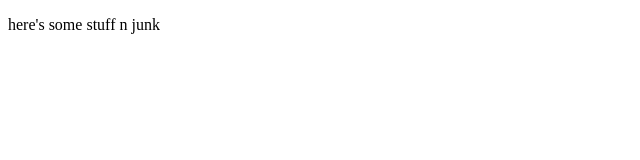
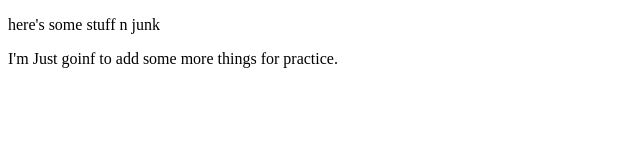
Before and after one commit to PeteLow-13/PeteLow-13.github.io, a plain HTML site: page index.html in a window 1280 px wide. Shown: the whole page, without its empty margins (0-640 px from the left). Drawn offline with Linux system fonts and the light colour scheme.

Commit message:
one change

```diff
--- a/index.html
+++ b/index.html
@@ -7,6 +7,7 @@
 </head>
 <body>
     <p>here's some stuff n junk</p>
+    <p> I'm Just goinf to add some more things for practice.</p>
 
 </body>
 </html>
```
